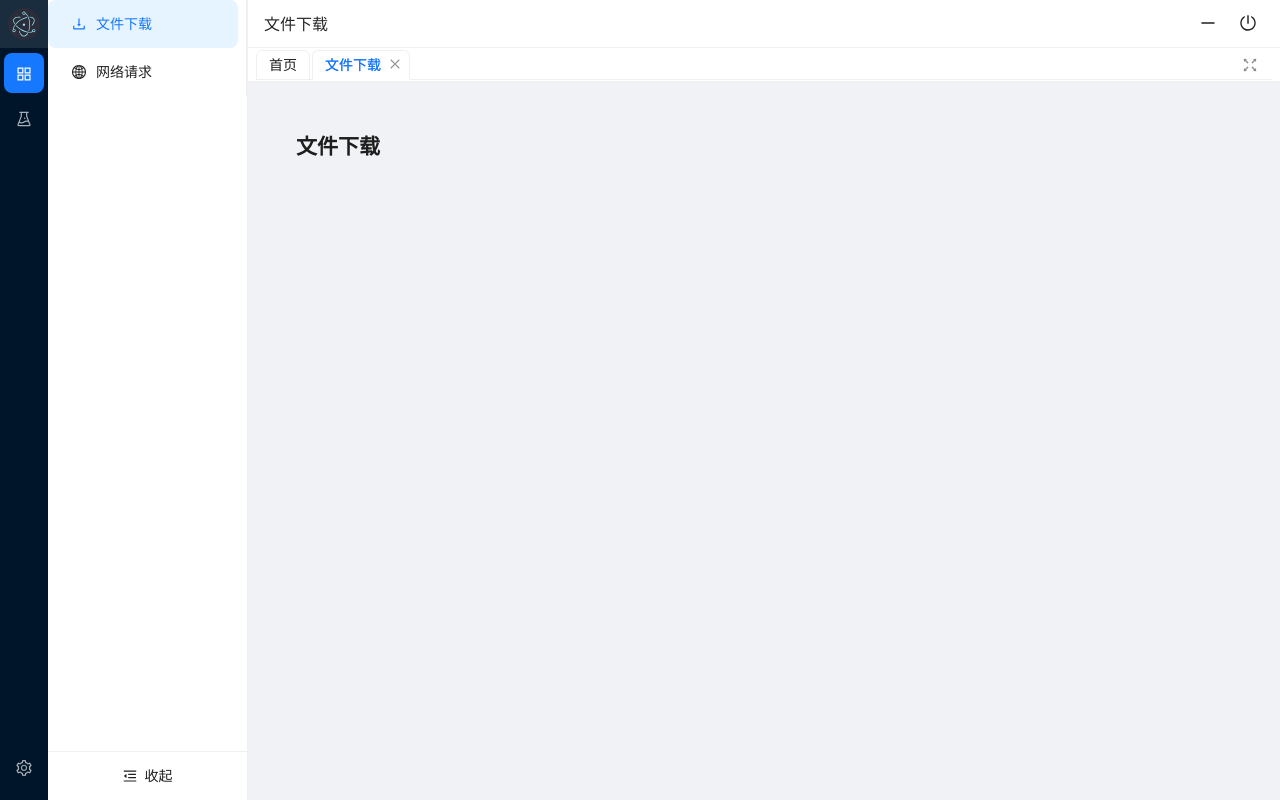
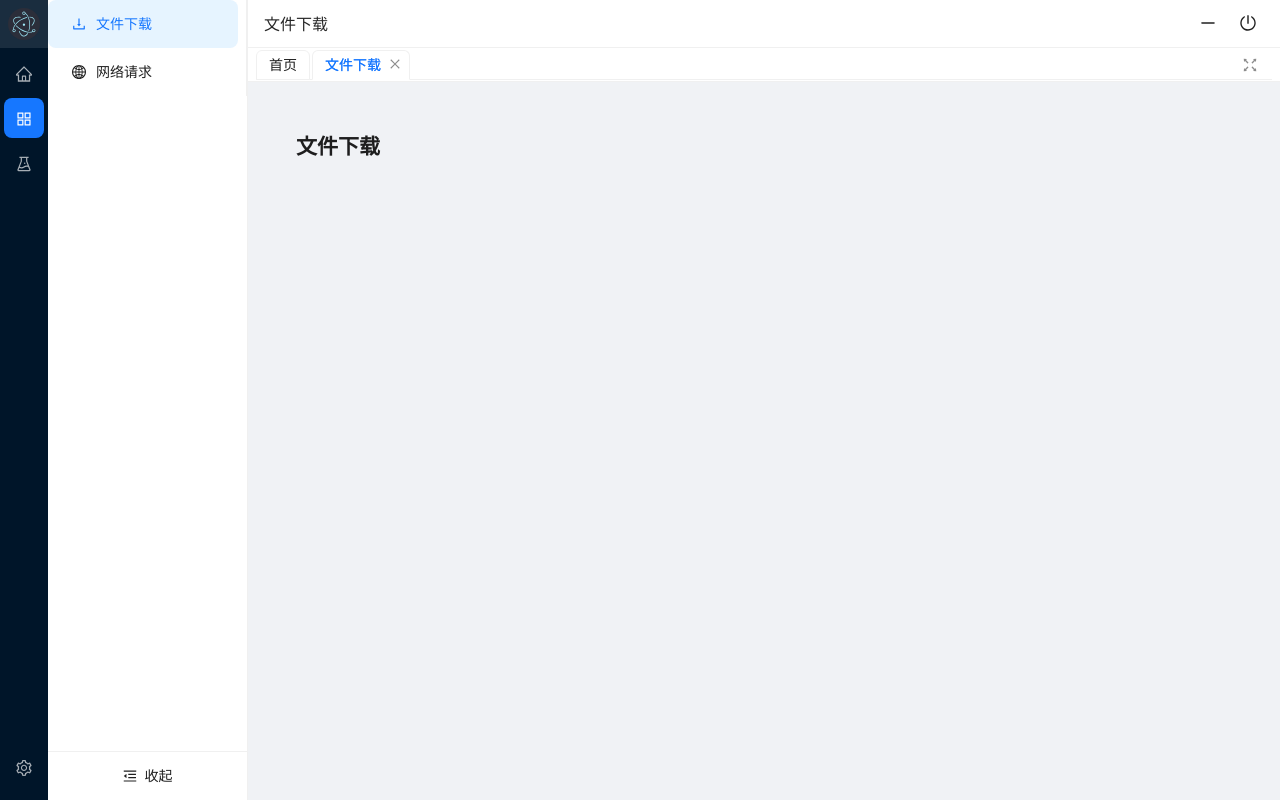
Before and after one commit to xuanbingBank/Secondary-screen-center, a Vue app: page /#/feature/download in a window 1280 px wide. Built offline with nearby package versions, Linux system fonts and the light colour scheme.

Commit message:
增加首页路由

```diff
--- a/src/renderer/router/router-map.ts
+++ b/src/renderer/router/router-map.ts
@@ -15,7 +15,29 @@ import { tourStepInfo } from "ant-design-vue/es/vc-tour";
 const routeMap: Array<RouteRecordRaw> = [
   {
     path: "/",
-    redirect: "/feature/download"
+    redirect: "/home"
+  },
+  {
+    path: "/home",
+    name: "home",
+    component: () => import("../views/primary.vue"),
+    meta: {
+      title: "首页",
+      icon: HomeOutlined,
+      primary: true
+    },
+    children: [
+      {
+        path: "",
+        name: "home-index",
+        component: () => import("../views/home/index.vue"),
+        meta: {
+          title: "首页",
+          icon: HomeOutlined,
+          closable: false
+        }
+      }
+    ]
   },
   {
     path: "/feature",
```
